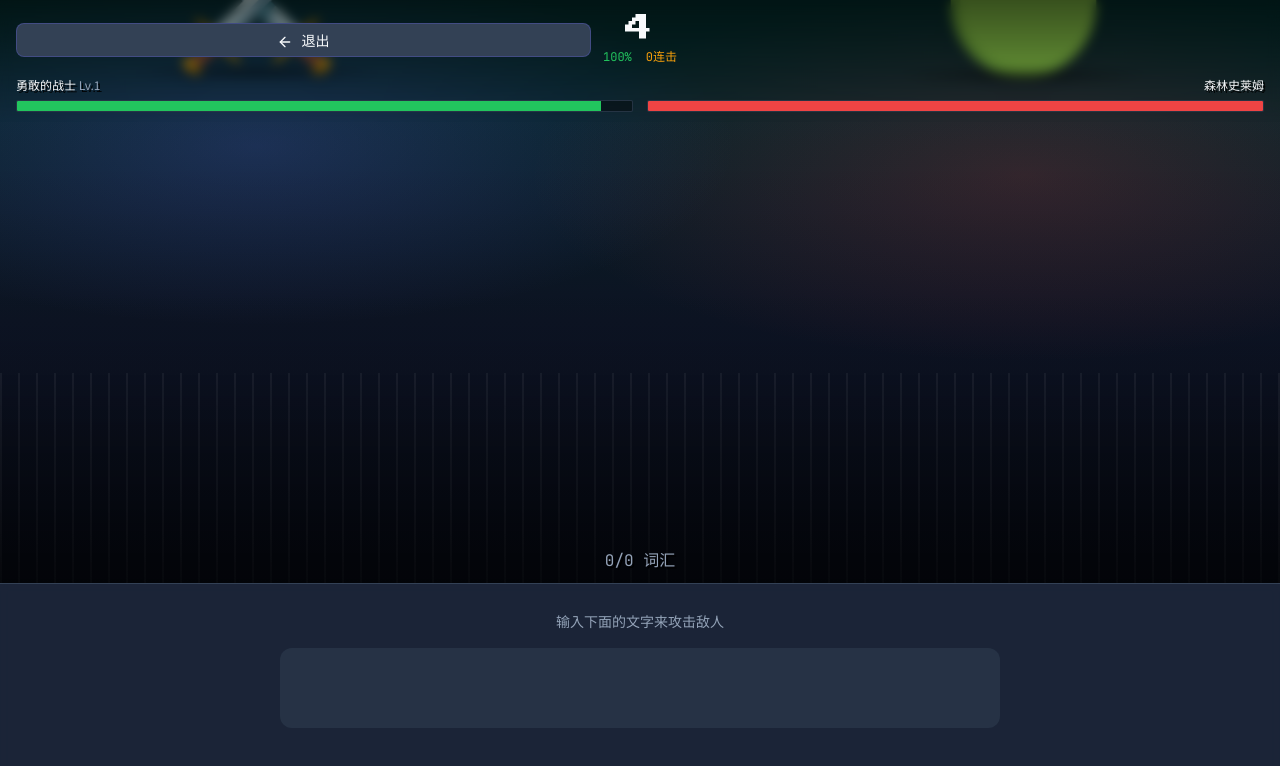
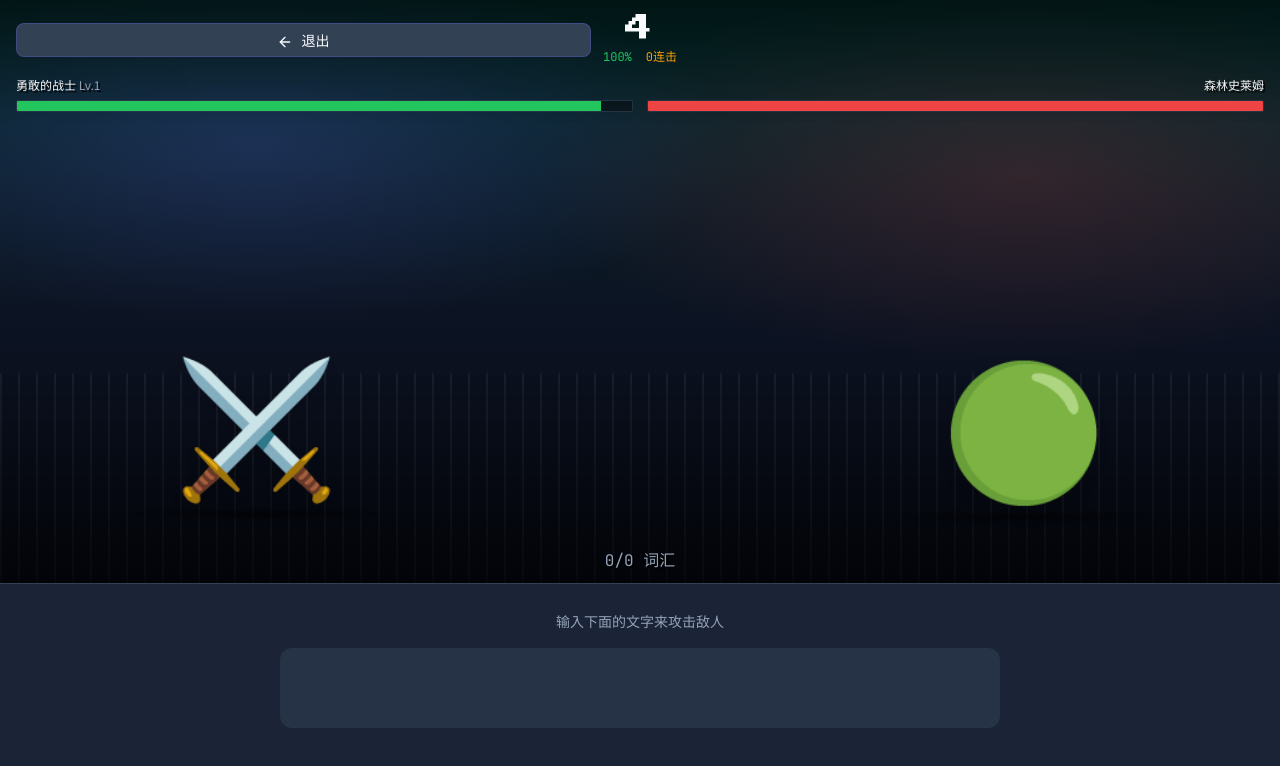
Before and after one commit to yuanqiuqian/keyboard-practice, a React (Vite) app: page /battle/1/1 in a window 1280 px wide. Shown: the top 766 px of the page. Built offline with nearby package versions, Linux system fonts and the light colour scheme.

Commit message:
feat: 优化游戏战斗体验
Co-authored-by: traeagent <traeagent@users.noreply.github.com>

```diff
--- a/src/index.css
+++ b/src/index.css
@@ -265,12 +265,16 @@ body {
   flex: 1;
   min-height: 420px;
   overflow: hidden;
+  display: flex;
+  flex-direction: column;
+  isolation: isolate;
 }
 
 .fight-stage::before {
   content: '';
   position: absolute;
   inset: 0;
+  z-index: 0;
   background:
     radial-gradient(800px 300px at 20% 25%, rgba(99, 102, 241, 0.22) 0%, transparent 60%),
     radial-gradient(900px 340px at 80% 30%, rgba(239, 68, 68, 0.18) 0%, transparent 55%),
@@ -285,6 +289,7 @@ body {
   right: 0;
   bottom: 0;
   height: 36%;
+  z-index: 0;
   background:
     linear-gradient(180deg, rgba(0, 0, 0, 0.0) 0%, rgba(0, 0, 0, 0.65) 100%),
     repeating-linear-gradient(90deg, rgba(255, 255, 255, 0.06) 0 2px, transparent 2px 18px);
@@ -363,8 +368,10 @@ body {
 
 .fight-arena {
   position: relative;
-  height: 100%;
+  flex: 1;
+  min-height: 0;
   padding-top: 92px;
+  z-index: 10;
 }
 
 .fight-overlay {
@@ -380,6 +387,7 @@ body {
   display: flex;
   flex-direction: column;
   align-items: center;
+  z-index: 12;
 }
 
 .fighter-player {
@@ -393,6 +401,7 @@ body {
 .fighter-sprite {
   font-size: clamp(72px, 12vw, 132px);
   line-height: 1;
+  font-family: "Apple Color Emoji", "Segoe UI Emoji", "Noto Color Emoji", "Twemoji Mozilla", "Noto Sans SC", -apple-system, BlinkMacSystemFont, "Segoe UI", sans-serif;
 }
 
 .fighter-enemy .fighter-sprite {
@@ -453,6 +462,7 @@ body {
 .fight-effect-emoji {
   font-size: 52px;
   text-shadow: 3px 3px 0 rgba(0, 0, 0, 0.9);
+  font-family: "Apple Color Emoji", "Segoe UI Emoji", "Noto Color Emoji", "Twemoji Mozilla", "Noto Sans SC", -apple-system, BlinkMacSystemFont, "Segoe UI", sans-serif;
 }
 
 .fight-effect-slash .fight-effect-emoji {
```
